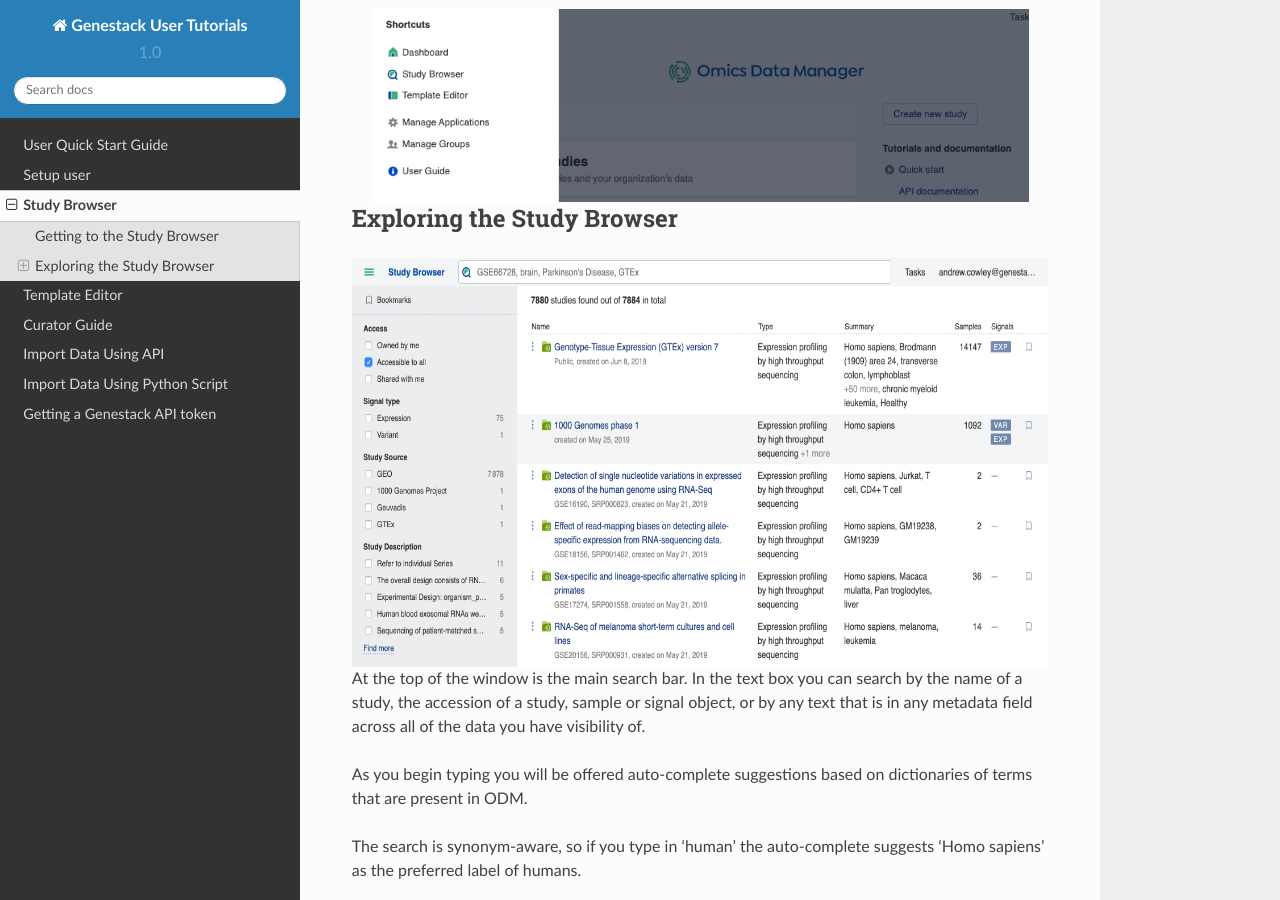
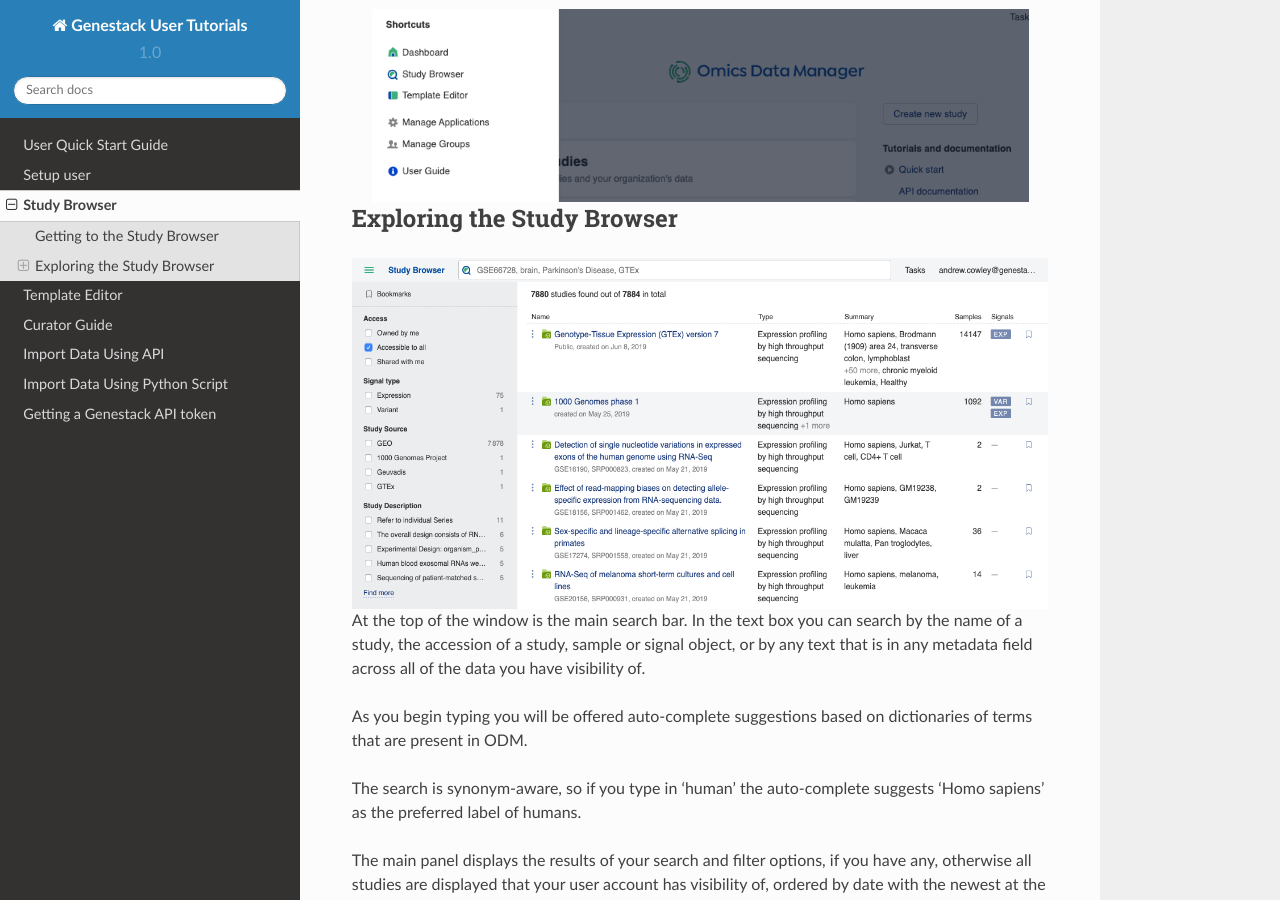
Before and after one commit to genestack/user-guide, a Sphinx documentation site: the page built from source/doc-odm-user-guide/studybrowser.rst, in a window 1280 px wide and 900 px high, scrolled down 628 px. Built offline with Sphinx 7.4.7 and the Read the Docs theme 2.0.0, drawn with Linux system fonts in a browser that asks for light colours.

Commit message:
rescale browser image

```diff
--- a/source/doc-odm-user-guide/studybrowser.rst
+++ b/source/doc-odm-user-guide/studybrowser.rst
@@ -23,7 +23,7 @@
 ---------------------------
 
 .. image:: images/quickstart_user_studybrowser.png
-   :scale: 35 %
+   :scale: 30 %
    :align: center
 
 At the top of the window is the main search bar. In the text box you can search by the name of a study, the accession of a study, sample or signal object, or by any text that is in any metadata field across all of the data you have visibility of.
```
